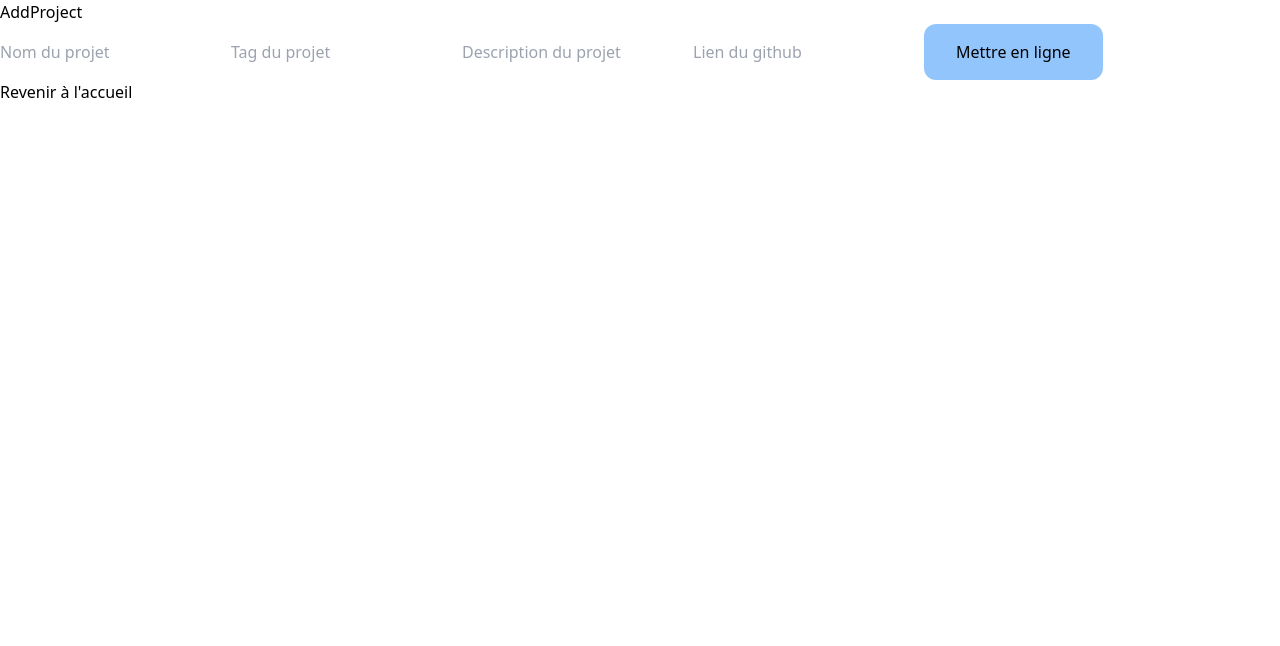
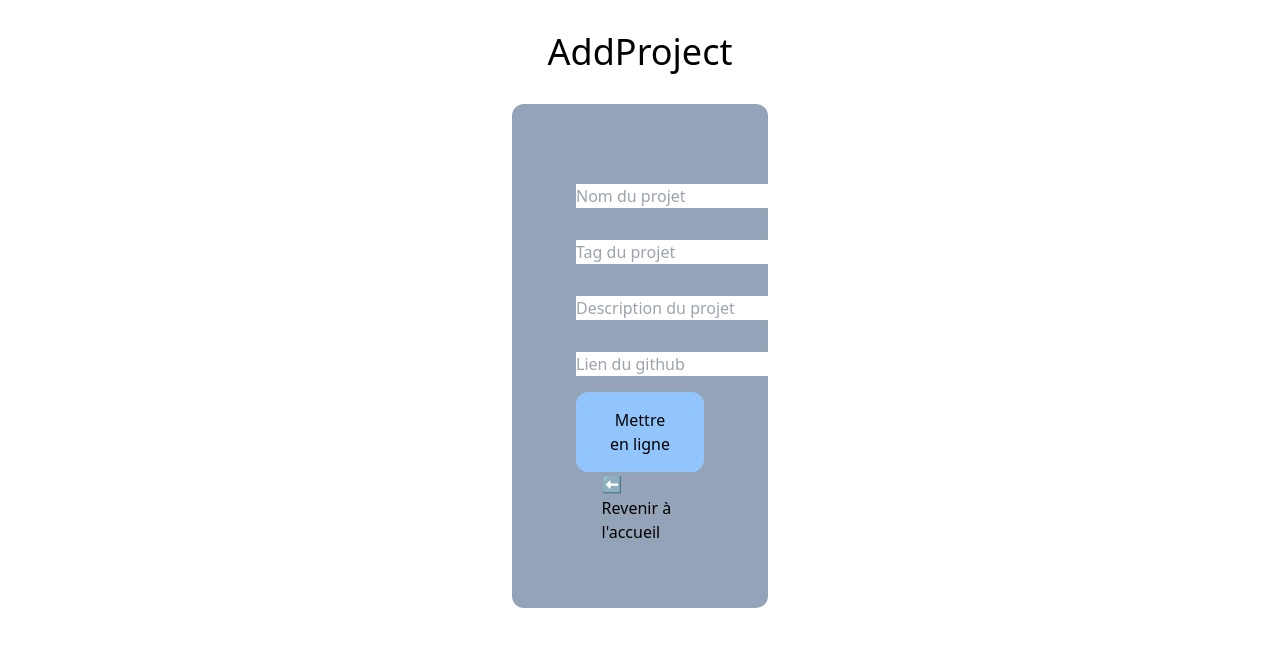
Before and after one commit to tatadozz/myapp, a React (Create React App) app: page /add_project in a window 1280 px wide. Shown: the top 646 px of the page. Built offline with nearby package versions, Linux system fonts and the light colour scheme.

Commit message:
improvements

```diff
--- a/src/components/AddProject.js
+++ b/src/components/AddProject.js
@@ -35,38 +35,46 @@ export class AddProject extends Component {
         }
 
           return (
-            <>
-             <h1>AddProject</h1>
+            <div className="w-1/5 m-auto">
+                <h1 className="text-center text-4xl my-8">AddProject</h1>
+             <div className="flex-col bg-slate-400 p-16 rounded-xl">
              <form onSubmit={addMyProject}>
                  <input
+                    className="my-4"
                     type="text"
                     name="name"
                     placeholder="Nom du projet"
                     onChange={updateInput}
-                    value={this.state.name}/>
+                    value={this.state.name}/><br/>
                 <input
+                    className="my-4"
                     type="text"
                     name="tag"
                     placeholder="Tag du projet"
                     onChange={updateInput}
-                    value={this.state.tag}/>
+                    value={this.state.tag}/><br/>
                 <input
+                    className="my-4"
                     type="text"
                     name="description"
                     placeholder="Description du projet"
                     onChange={updateInput}
-                    value={this.state.description}/>
+                    value={this.state.description}/><br/>
                 <input
+                    className="my-4"
                     type="text"
                     name="github"
                     placeholder="Lien du github"
                     onChange={updateInput}
-                    value={this.state.github}/>
+                    value={this.state.github}/><br/>
 
                 <button className="bg-blue-300 px-8 py-4 rounded-xl" type="submit">Mettre en ligne</button>
              </form>
-             <Link style={{color: "black"}} to="/">Revenir à l'accueil</Link>
-            </>
+             <div className="w-3/5 m-auto">
+                <Link style={{color: "black", textAlign: "center"}} to="/">⬅️ Revenir à l'accueil</Link>
+             </div>
+             </div>
+            </div>
           )
     }
 }
```
